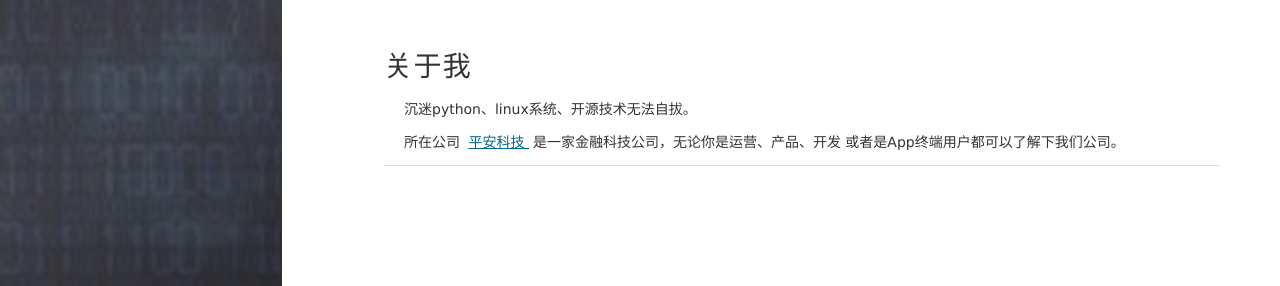
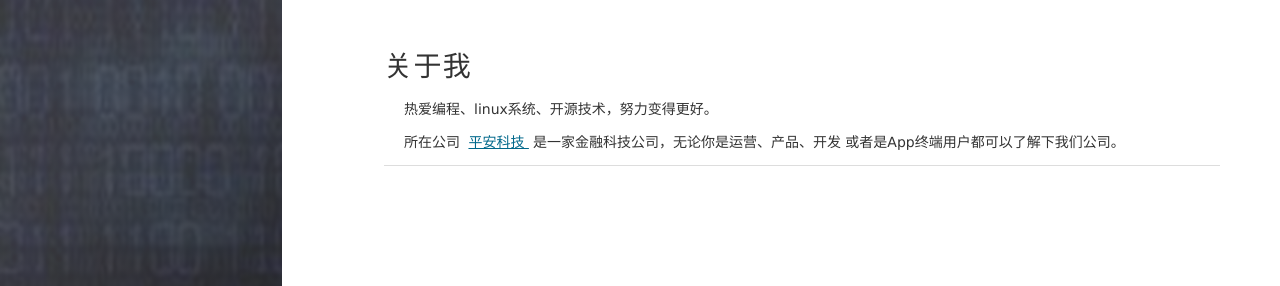
Before and after one commit to adolphicky/adolphicky.github.io, a Jekyll site: the page built from about.md, in a window 1280 px wide. Shown: the top 286 px of the page. Built offline with Jekyll 4.4.1, drawn with Linux system fonts in a browser that asks for light colours; nearby versions of some CDN libraries; comment, search, counter and statistics services are not loaded.

Commit message:
aboutupdate

```diff
--- a/about.md
+++ b/about.md
@@ -3,7 +3,7 @@ layout: page
 title: 关于我
 ---
 
-沉迷python、linux系统、开源技术无法自拔。
+热爱编程、linux系统、开源技术，努力变得更好。
 <p>
 
 <p>
```
